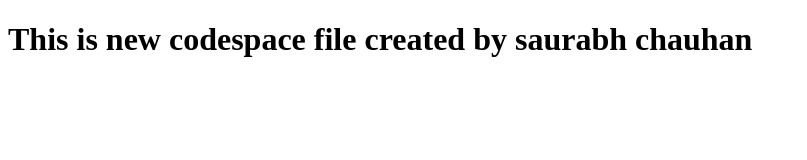
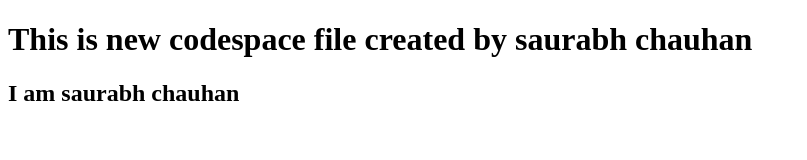
Before and after one commit to SaurabhC1234/Git, a plain HTML site: page index.html in a window 1280 px wide. Shown: the whole page, without its empty margins (0-807 px from the left). Drawn offline with Linux system fonts and the light colour scheme.

Commit message:
commeted completed

```diff
--- a/index.html
+++ b/index.html
@@ -7,6 +7,7 @@
 </head>
 <body>
     <h1>This is new codespace file created by saurabh chauhan</h1>
+    <h2>I am saurabh chauhan</h2>
 
 
 </body>
```
